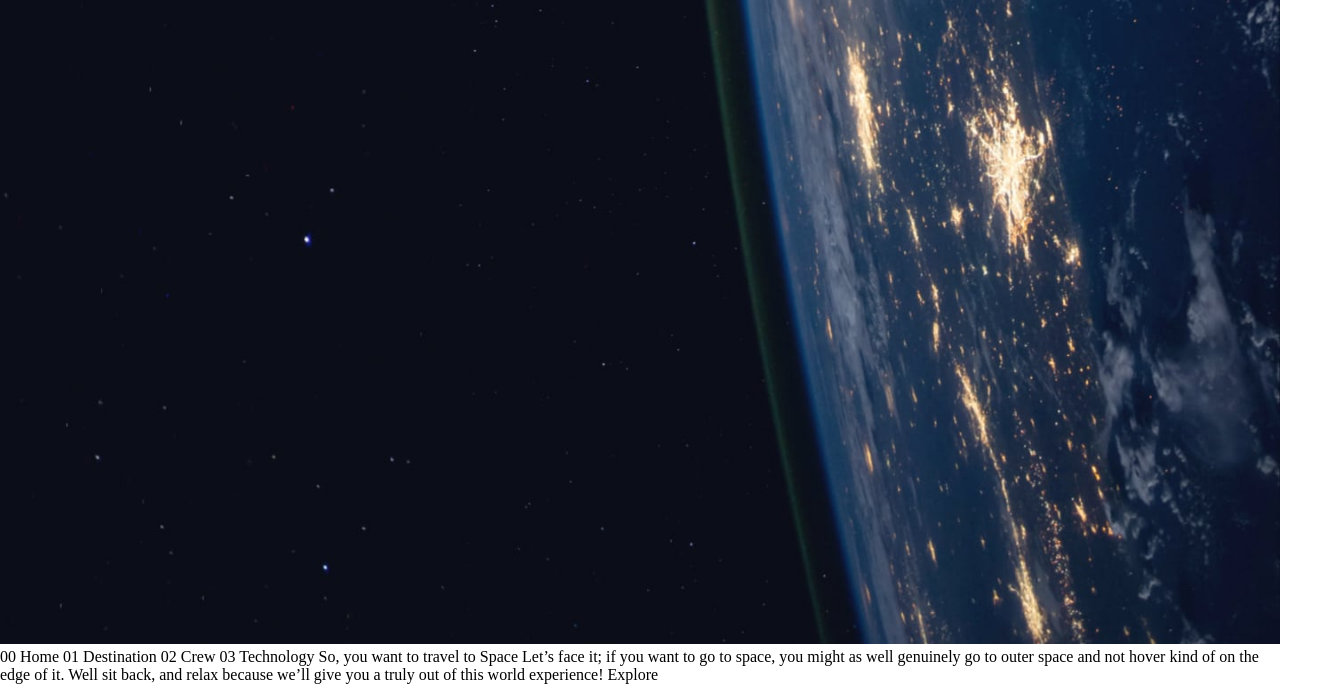
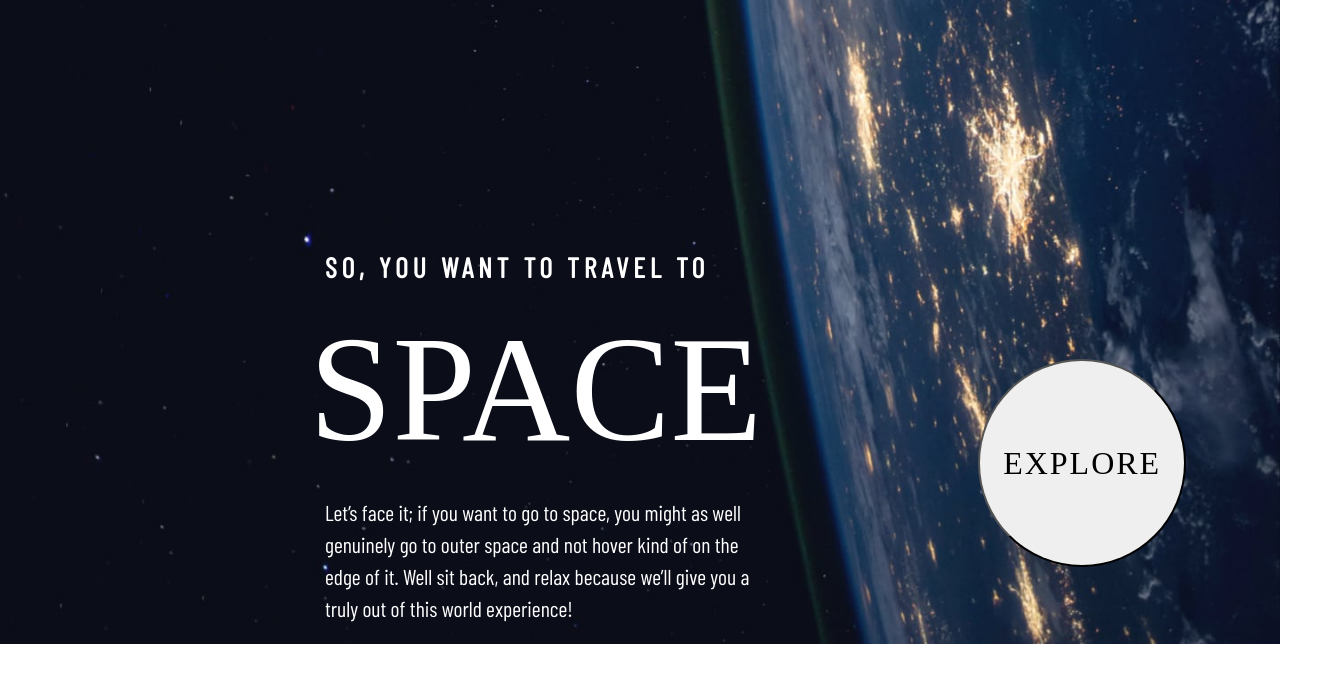
Before and after one commit to Novo1999/space-website, a plain HTML site: page index.html in a window 1280 px wide. Shown: the part 156-840 px from the top of the page, 1338 px wide, since content can reach past the window. After the commit the page ends 804 px from the top, so only its background shows below. Drawn offline with nearby package versions, Linux system fonts and the light colour scheme; a web font is replaced by a local one.

Commit message:
landing done

```diff
--- a/index.html
+++ b/index.html
@@ -34,10 +34,20 @@
         <a href="#" class="navLinks">03 Technology</a>
       </div>
     </div>
-    00 Home 01 Destination 02 Crew 03 Technology So, you want to travel to Space
-    Let’s face it; if you want to go to space, you might as well genuinely go to
-    outer space and not hover kind of on the edge of it. Well sit back, and
-    relax because we’ll give you a truly out of this world experience! Explore
+    <div class="container-2">
+      <div class="hero-text">
+        <h1>So, you want to travel to</h1>
+        <span class="space">Space</span>
+        <p>
+          Let’s face it; if you want to go to space, you might as well <br />
+          genuinely go to outer space and not hover kind of on the <br />
+          edge of it. Well sit back, and relax because we’ll give you a <br />
+          truly out of this world experience!
+        </p>
+      </div>
+      <button class="exploreBtn borderbtn"><h1>Explore</h1></button>
+    </div>
+
     <script src="script.js"></script>
   </body>
 </html>
--- a/style.css
+++ b/style.css
@@ -7,8 +7,8 @@
   --text-color: #ffffff;
   --color-2: #d0d6f9;
   /* Typography */
-  /* font-family: "Bellefair", serif; */
-  /* font-family: "Barlow Condensed", sans-serif; */
+  --font-family-1: "Bellefair", serif;
+  --font-family-2: "Barlow Condensed", sans-serif;
 }
 
 body {
@@ -16,6 +16,7 @@ body {
   margin: 0px;
   padding: 0px;
   min-height: 100vh;
+  overflow: hidden;
 }
 .home-img img {
   width: 100vw;
@@ -26,11 +27,12 @@ body {
   top: 60px;
   display: grid;
   grid-template-columns: repeat(6, 1fr);
-  grid-auto-rows: auto;
+  /* grid-auto-rows: auto; */
   grid-gap: 1em;
   align-items: center;
   text-align: center;
-  font-family: "Barlow Condensed", sans-serif;
+  font-family: var(--font-family-2);
+  right: 7rem;
 }
 .line {
   width: 40rem;
@@ -39,6 +41,10 @@ body {
 #logo {
   position: relative;
   left: 55px;
+  transition: transform 1s ease-in-out;
+}
+#logo:hover {
+  transform: rotate(360deg);
 }
 .blurbox {
   position: absolute;
@@ -56,10 +62,61 @@ body {
   text-transform: uppercase;
   padding-bottom: 2.3rem;
   border-bottom: 4px solid transparent;
-  transition: border-bottom 1s ease-in-out;
+  transition: border-bottom 0.5s ease-in-out;
 }
 
 .navLinks:hover {
   border-bottom: 2px solid var(--text-color);
-
 }
+.container-2 {
+  display: grid;
+  grid-template-columns: repeat(2, 1fr);
+  /* grid-auto-rows: auto; */
+  gap: 35rem;
+  position: absolute;
+  top: 387px;
+  margin-left: 10rem;
+  color: var(--text-color);
+  left: 165px;
+  cursor: context-menu;
+}
+.hero-text h1 {
+  font-family: var(--font-family-2);
+  letter-spacing: 4.75px;
+  font-size: 28px;
+  text-transform: uppercase;
+}
+.space {
+  font-family: var(--font-family-1);
+  font-size: 150px;
+  text-transform: uppercase;
+  position: relative;
+  left: -1rem;
+}
+.exploreBtn {
+  position: absolute;
+  right: 15%;
+  border-radius: 50%;
+  width: 13rem;
+  height: 13rem;
+  cursor: pointer;
+  margin-top: 8rem;
+  transition: box-shadow 0.3s ease;
+}
+.exploreBtn:hover{
+  box-shadow: #d0d6f957 0 0 0px 5em;
+}
+.exploreBtn h1 {
+  font-family: var(--font-family-1);
+  font-size: 28px;
+  text-transform: uppercase;
+  font-weight: 400;
+  font-size: 32px;
+  line-height: 37px;
+  letter-spacing: 2px;
+}
+.hero-text p {
+  font-family: var(--font-family-2);
+  line-height: 32px;
+  font-size: 1.35rem;
+}
```
